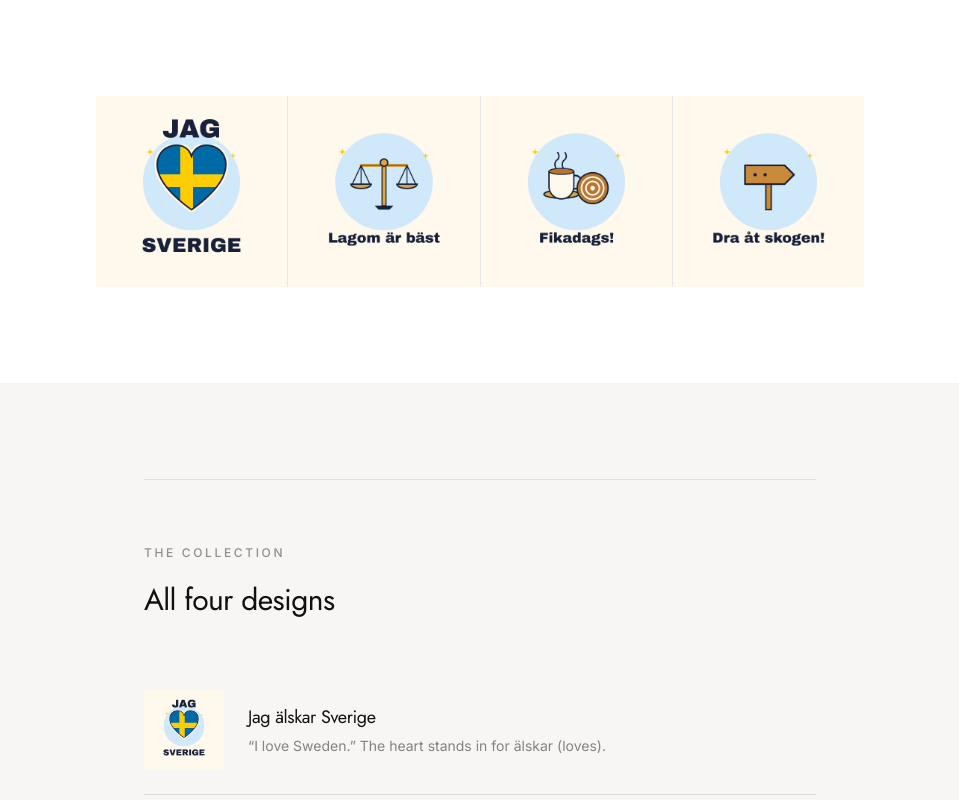
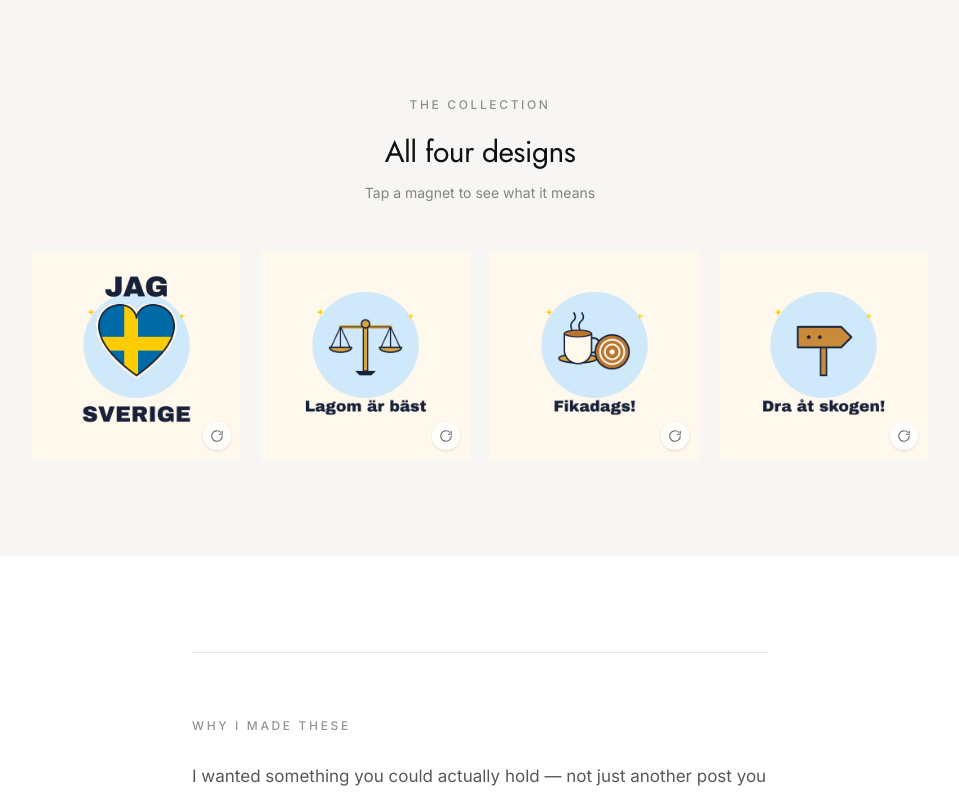
Before and after one commit to swedishdenise-ctrl/studyswedish, a Next.js app in the folder web/: page / in a window 1280 px wide. Shown: the part 800-1600 px from the top of the page, without its empty margins (160-1119 px from the left). Built offline with nearby package versions, Linux system fonts and the light colour scheme.

Commit message:
Make the four magnets flip cards that reveal their meaning
Co-Authored-By: Claude Opus 5.5 <noreply@anthropic.com>

```diff
--- a/web/app/(marketing)/page.tsx
+++ b/web/app/(marketing)/page.tsx
@@ -1,6 +1,7 @@
 import { MagnetShop } from "@/components/magnet-shop";
 import { StoreButtonNative } from "@/components/store/button";
 import { StoreSection, Eyebrow } from "@/components/store/section";
+import { FlipMagnet } from "@/components/store/flip-magnet";
 
 export const metadata = {
   title: "Swedish Words Fridge Magnets — StudySwedish",
@@ -97,36 +98,20 @@ export default function HomePage() {
         </div>
       </section>
 
-      {/* The four designs */}
-      <section className="px-6 py-24">
-        <div className="mx-auto grid max-w-3xl grid-cols-2 gap-px bg-ink/10 sm:grid-cols-4">
-          {DESIGNS.map((design) => (
-            // eslint-disable-next-line @next/next/no-img-element
-            <img key={design.src} src={design.src} alt={design.alt} className="aspect-square bg-white" />
-          ))}
+      {/* The collection — tap a magnet to flip it */}
+      <section className="bg-mist px-6 py-24">
+        <div className="mx-auto max-w-4xl text-center">
+          <Eyebrow>The collection</Eyebrow>
+          <h2 className="mt-5 font-display text-3xl font-normal tracking-tight text-ink">All four designs</h2>
+          <p className="mt-3 text-[14px] text-ink/50">Tap a magnet to see what it means</p>
+
+          <div className="mt-12 grid grid-cols-2 gap-3 sm:gap-5 lg:grid-cols-4">
+            {DESIGNS.map((design) => (
+              <FlipMagnet key={design.src} {...design} />
+            ))}
+          </div>
         </div>
       </section>
-
-      {/* The collection */}
-      <StoreSection width="max-w-2xl" className="bg-mist">
-        <Eyebrow>The collection</Eyebrow>
-        <h2 className="mt-5 font-display text-3xl font-normal tracking-tight text-ink">All four designs</h2>
-
-        <div className="mt-12 flex flex-col divide-y divide-ink/10">
-          {DESIGNS.map((design) => (
-            <div key={design.src} className="flex items-center gap-6 py-6">
-              <div className="h-20 w-20 shrink-0 overflow-hidden bg-white">
-                {/* eslint-disable-next-line @next/next/no-img-element */}
-                <img src={design.src} alt={design.alt} className="h-full w-full" />
-              </div>
-              <div>
-                <h3 className="font-display text-lg font-normal text-ink">{design.name}</h3>
-                <p className="mt-1 text-[14px] leading-relaxed text-ink/50">{design.meaning}</p>
-              </div>
-            </div>
-          ))}
-        </div>
-      </StoreSection>
 
       {/* Why I made these */}
       <StoreSection width="max-w-xl">
--- a/web/app/globals.css
+++ b/web/app/globals.css
@@ -110,6 +110,41 @@ h1, h2, h3, h4 {
   will-change: transform;
 }
 
+/* Flip cards for the magnets */
+.flip-card {
+  perspective: 1200px;
+}
+
+.flip-inner {
+  position: relative;
+  width: 100%;
+  height: 100%;
+  transform-style: preserve-3d;
+  transition: transform 0.7s cubic-bezier(0.3, 1.25, 0.5, 1);
+}
+
+.flip-inner.is-flipped {
+  transform: rotateY(180deg);
+}
+
+.flip-face {
+  position: absolute;
+  inset: 0;
+  overflow: hidden;
+  backface-visibility: hidden;
+  -webkit-backface-visibility: hidden;
+}
+
+.flip-back {
+  transform: rotateY(180deg);
+}
+
+@media (prefers-reduced-motion: reduce) {
+  .flip-inner {
+    transition: none;
+  }
+}
+
 @media (prefers-reduced-motion: reduce) {
   .animate-drift,
   .animate-fade-up {
--- /dev/null
+++ b/web/components/store/flip-magnet.tsx
@@ -0,0 +1,52 @@
+"use client";
+
+import { useState } from "react";
+
+export function FlipMagnet({
+  src,
+  alt,
+  name,
+  meaning,
+}: {
+  src: string;
+  alt: string;
+  name: string;
+  meaning: string;
+}) {
+  const [flipped, setFlipped] = useState(false);
+
+  return (
+    <button
+      type="button"
+      onClick={() => setFlipped((f) => !f)}
+      aria-pressed={flipped}
+      aria-label={flipped ? `${name}: ${meaning}` : `${name} — tap to see what it means`}
+      className="flip-card group aspect-square w-full cursor-pointer text-left"
+    >
+      <div className={`flip-inner ${flipped ? "is-flipped" : ""}`}>
+        {/* Front: the magnet */}
+        <div className="flip-face bg-white">
+          {/* eslint-disable-next-line @next/next/no-img-element */}
+          <img
+            src={src}
+            alt={alt}
+            className="h-full w-full transition duration-500 group-hover:scale-105"
+          />
+          <span className="absolute bottom-2.5 right-2.5 flex h-7 w-7 items-center justify-center rounded-full bg-white/90 text-ink/60 shadow-sm transition group-hover:text-ink">
+            <svg width="14" height="14" viewBox="0 0 24 24" fill="none" stroke="currentColor" strokeWidth="2" strokeLinecap="round" strokeLinejoin="round" aria-hidden="true">
+              <path d="M21 12a9 9 0 1 1-3-6.7" />
+              <path d="M21 4v5h-5" />
+            </svg>
+          </span>
+        </div>
+
+        {/* Back: what it means */}
+        <div className="flip-face flip-back flex flex-col items-center justify-center bg-soft-blue p-4 text-center sm:p-6">
+          <p className="font-display text-[17px] leading-tight text-ink sm:text-xl">{name}</p>
+          <div className="my-3 h-px w-8 bg-ink/20" />
+          <p className="text-[12.5px] leading-snug text-ink/65 sm:text-[14px] sm:leading-relaxed">{meaning}</p>
+        </div>
+      </div>
+    </button>
+  );
+}
```
